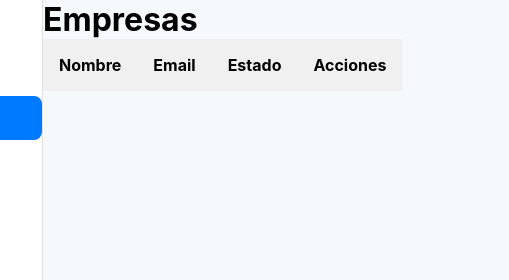
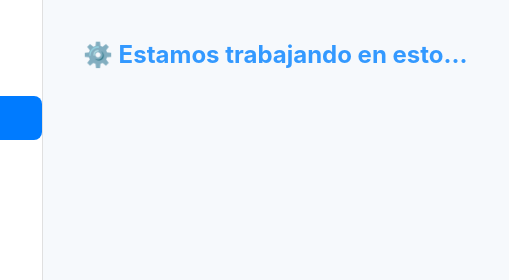
Before and after one commit to crmclicon/Clicon-HTML, a plain HTML site: page panel_propietario/index_panel_propietario.html in a window 1280 px wide. Both pictures are taken after a click on the link "Empresas". Shown: the top 280 px of the page, 207-716 px from the left. Drawn offline with Linux system fonts and the light colour scheme.

Commit message:
Update index_panel_propietario.html

```diff
--- a/panel_propietario/index_panel_propietario.html
+++ b/panel_propietario/index_panel_propietario.html
@@ -17,6 +17,14 @@
           document.querySelector(".main-panel").innerHTML = "<p style='color:red;'>Error al cargar el módulo: " + ruta + "</p>";
         });
     }
+
+    function mostrarMensaje() {
+      document.querySelector(".main-panel").innerHTML = `
+        <div style="padding: 40px; text-align: center;">
+          <h2 style="font-size: 24px; color: #3399FF;">⚙️ Estamos trabajando en esto...</h2>
+        </div>
+      `;
+    }
   </script>
 </head>
 <body>
@@ -27,10 +35,10 @@
       </div>
       <nav>
         <ul class="sidebar-menu">
-          <li class="active"><a href="#"><i class="fas fa-building"></i> Empresas</a></li>
+          <li class="active"><a href="#" onclick="mostrarMensaje()"><i class="fas fa-building"></i> Empresas</a></li>
           <li><a href="#" onclick="cargarModulo('modulos/agregar_empresa.html')"><i class="fas fa-plus"></i> Agregar empresa</a></li>
-          <li><a href="#"><i class="fas fa-toggle-on"></i> Habilitar / Deshabilitar</a></li>
-          <li><a href="#"><i class="fas fa-edit"></i> Modificar</a></li>
+          <li><a href="#" onclick="mostrarMensaje()"><i class="fas fa-toggle-on"></i> Habilitar / Deshabilitar</a></li>
+          <li><a href="#" onclick="mostrarMensaje()"><i class="fas fa-edit"></i> Modificar</a></li>
           <li><a href="#"><i class="fas fa-sign-out-alt"></i> Salir</a></li>
         </ul>
       </nav>
```
